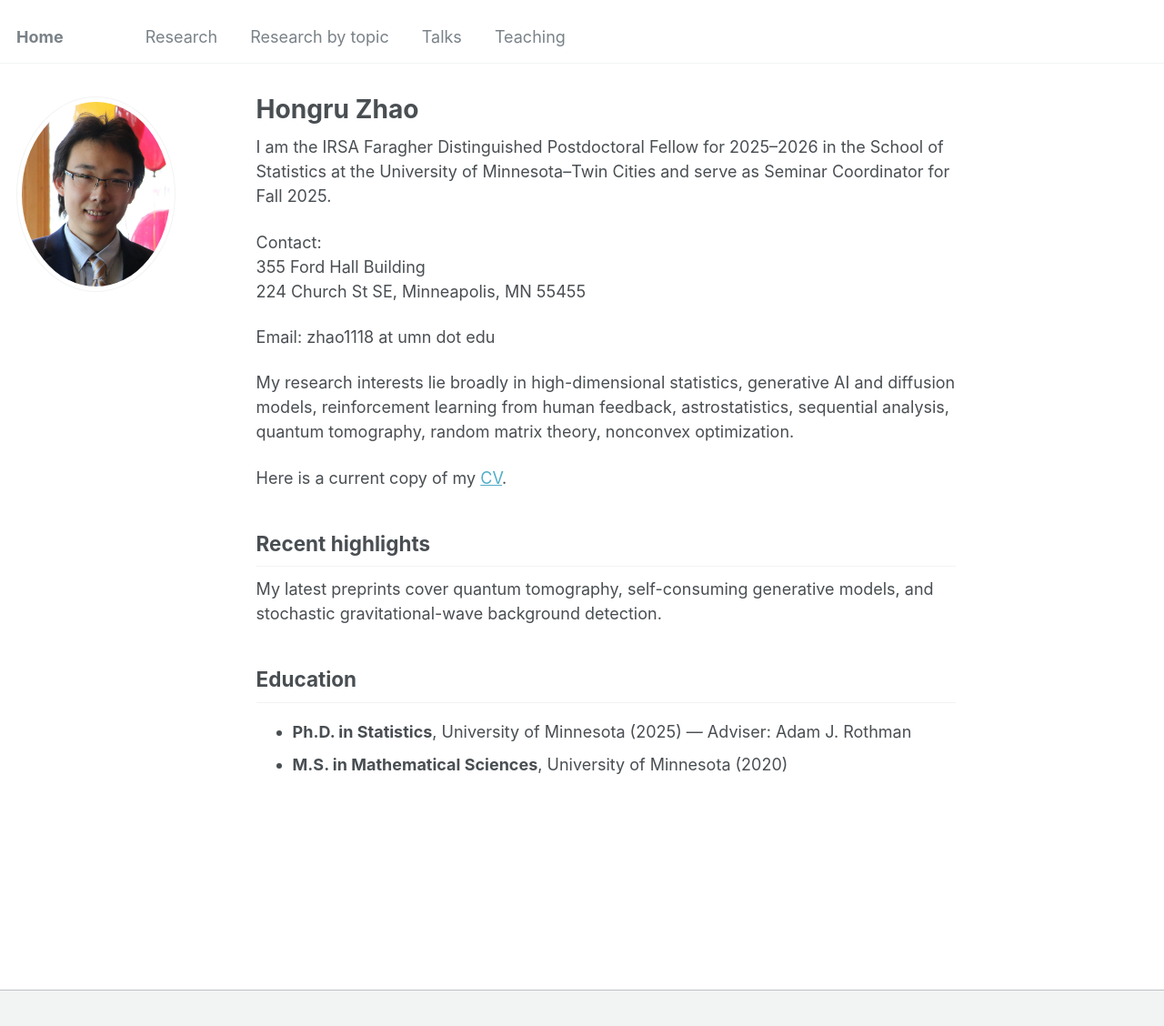
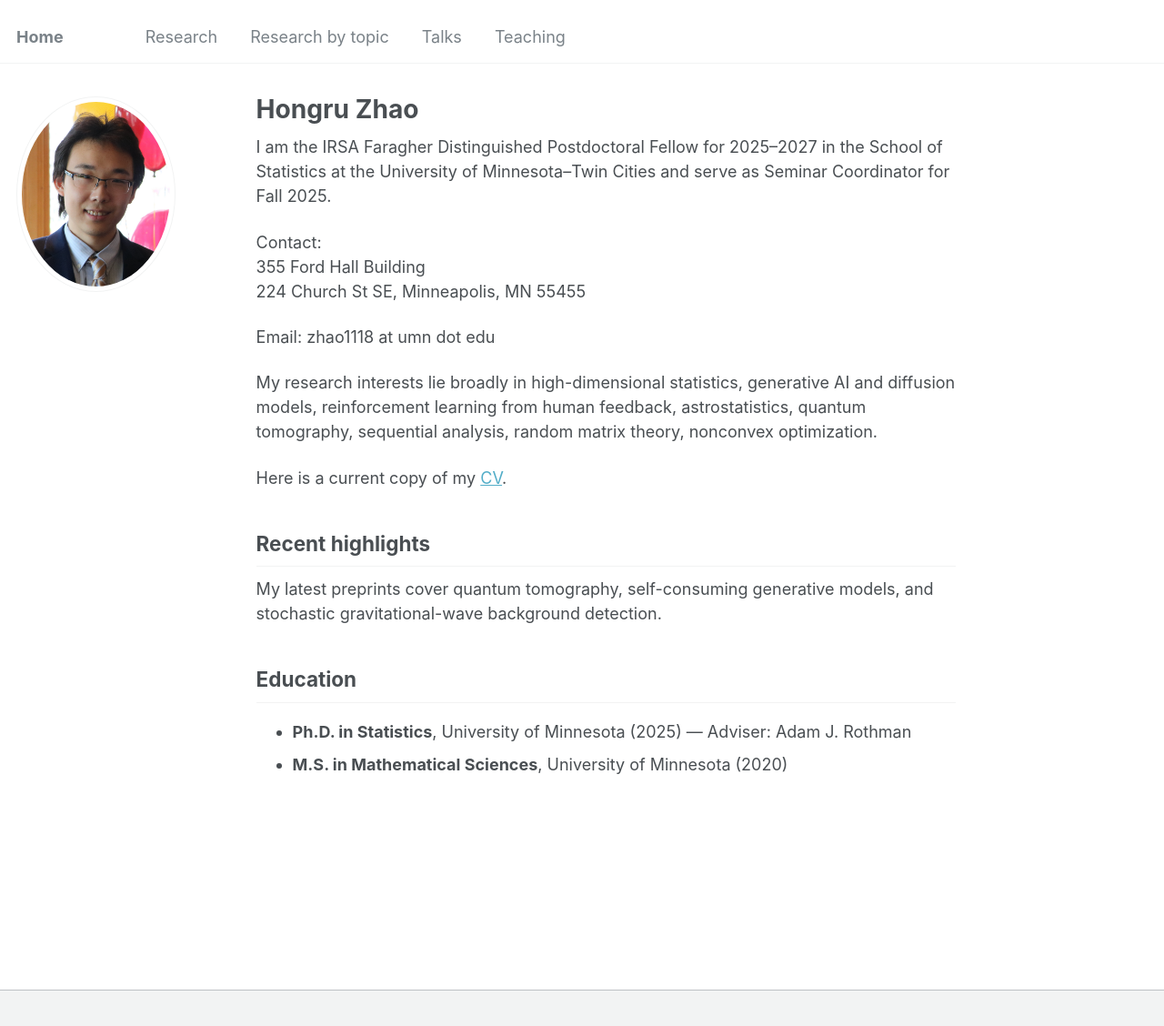
Before and after one commit to HongruZhao/HongruZhao.github.io, a Jekyll site: the page built from _pages/about.md, in a window 1280 px wide and 1161 px high. Shown: the top 1128 px of the window at 91% size. Built offline with Jekyll 4.4.1, drawn with Linux system fonts in a browser that asks for light colours.

Commit message:
Update fellowship duration and CV link in about page

```diff
--- a/_pages/about.md
+++ b/_pages/about.md
@@ -8,15 +8,15 @@ redirect_from:
 ---
 
 
-I am the IRSA Faragher Distinguished Postdoctoral Fellow for 2025–2026 in the School of Statistics at the University of Minnesota–Twin Cities and serve as Seminar Coordinator for Fall 2025.
+I am the IRSA Faragher Distinguished Postdoctoral Fellow for 2025–2027 in the School of Statistics at the University of Minnesota–Twin Cities and serve as Seminar Coordinator for Fall 2025.
 
 Contact:<br>355 Ford Hall Building <br>224 Church St SE, Minneapolis, MN 55455
 
 Email: zhao1118 at umn dot edu
 
-My research interests lie broadly in high-dimensional statistics, generative AI and diffusion models, reinforcement learning from human feedback, astrostatistics, sequential analysis, quantum tomography, random matrix theory, nonconvex optimization.
+My research interests lie broadly in high-dimensional statistics, generative AI and diffusion models, reinforcement learning from human feedback, astrostatistics, quantum tomography, sequential analysis, random matrix theory, nonconvex optimization.
 
-Here is a current copy of my [CV](https://hongruzhao.github.io/files/CV.pdf).
+Here is a current copy of my [CV](https://hongruzhao.github.io/files/CV2026_June.pdf).
 
 ## Recent highlights
 
```
